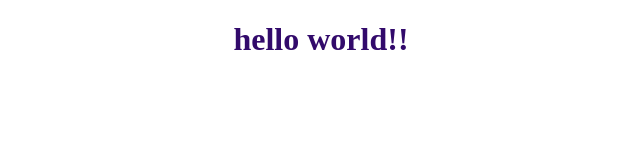
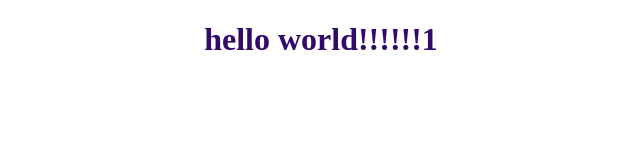
Before and after one commit to Tamar2023/tmp, a plain HTML site: page index.html in a window 1280 px wide. Shown: the whole page, without its empty margins (319-959 px from the left). Drawn offline with Linux system fonts and the light colour scheme.

Commit message:
second commit

```diff
--- a/index.html
+++ b/index.html
@@ -6,6 +6,6 @@
     <title>Document</title>
 </head>
 <body style="text-align: center; color: #320a6b;">
-    <h1>hello world!!</h1>
+    <h1>hello world!!!!!!1</h1>
 </body>
 </html>
```
